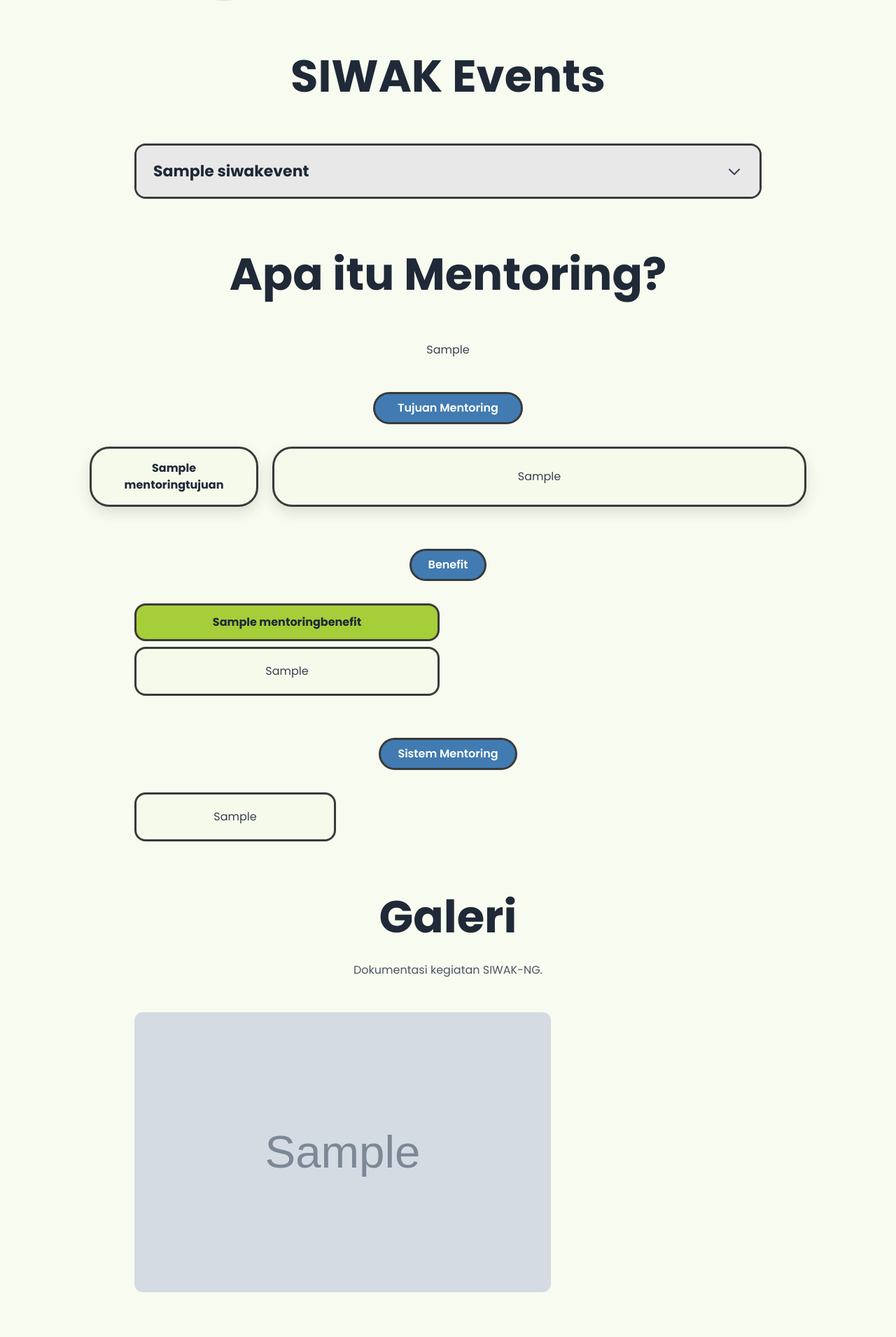
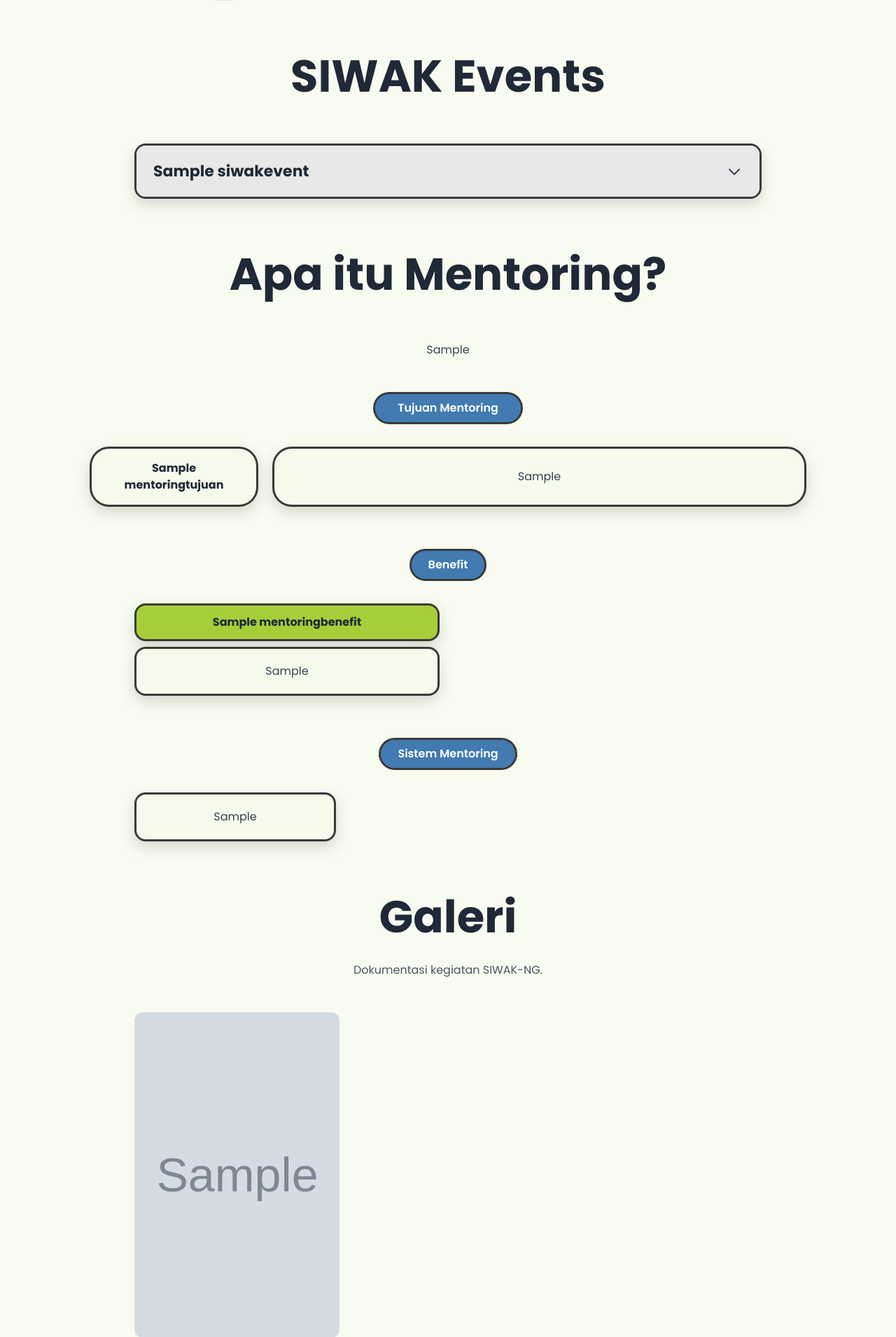
Before and after one commit to FUKI-Fasilkom/web-fuki, a Django app: page /siwak/ in a window 1280 px wide. Shown: the part 898-2808 px from the top of the page at 70% size. Run offline with Django 5.2, Linux system fonts and the light colour scheme; tables that the repository leaves empty hold one stand-in row (values such as "Sample post"); grey boxes marked "Sample" are stand-in pictures; some libraries are stand-ins or nearby versions.

Commit message:
fix galery and gradient shadow for border

```diff
--- a/siwak/templates/siwak/landing.html
+++ b/siwak/templates/siwak/landing.html
@@ -50,7 +50,7 @@
       <h2 class="text-[36px] sm:text-[64px] font-bold text-gray-800 text-center mb-12">SIWAK Events</h2>
       <div x-data="{ open: null }" class="max-w-4xl mx-auto space-y-4">
         {% for event in events %}
-        <div class="rounded-2xl border-[3px] border-[#3A3A3A] overflow-hidden">
+        <div class="rounded-2xl border-[3px] border-[#3A3A3A] overflow-hidden shadow-[0_8px_20px_rgba(58,58,58,0.18)]">
           <button @click="open = open === {{ forloop.counter0 }} ? null : {{ forloop.counter0 }}"
                   class="w-full flex items-center justify-between px-6 py-5 bg-[#E8E8E8] hover:bg-[#D8D8D8] transition text-left">
             <span class="font-bold text-[22px] text-gray-800">{{ event.judul }}</span>
@@ -61,7 +61,7 @@
             </svg>
           </button>
           <div x-show="open === {{ forloop.counter0 }}" x-transition
-               class="bg-[#F0F0F0] px-6 py-5 border-t-[3px] border-[#3A3A3A]">
+               class="bg-[#E8E8E8] px-6 py-5">
             {% if event.deskripsi %}
             <p class="text-base text-gray-700">{{ event.deskripsi }}</p>
             {% endif %}
@@ -106,7 +106,7 @@
                       rounded-[28px]
                       bg-[#F6FAEB]
                       border-[3px] border-[#3A3A3A]
-                      shadow-[0_8px_18px_rgba(58,58,58,0.15)]">
+                      shadow-[0_8px_20px_rgba(58,58,58,0.18)]">
             <span class="font-bold text-base text-gray-800 text-center">
               {{ tujuan.judul }}
             </span>
@@ -119,7 +119,7 @@
                       rounded-[28px]
                       bg-[#F6FAEB]
                       border-[3px] border-[#3A3A3A]
-                      shadow-[0_8px_18px_rgba(58,58,58,0.15)]">
+                      shadow-[0_8px_20px_rgba(58,58,58,0.18)]">
             <p class="text-base text-gray-700 text-center leading-relaxed">
               {{ tujuan.deskripsi }}
             </p>
@@ -143,10 +143,10 @@
         {% for benefit in benefit_list %}
         <div class="flex flex-col gap-2">
           {# Label LUAR — bukan di dalam kotak #}
-          <span class="self-stretch text-center px-5 py-3 rounded-2xl bg-[#A6CE39] text-gray-800 font-bold border-[3px] border-[#3A3A3A] text-base">
+          <span class="self-stretch text-center px-5 py-3 rounded-2xl bg-[#A6CE39] text-gray-800 font-bold border-[3px] border-[#3A3A3A] text-base shadow-[0_8px_20px_rgba(58,58,58,0.18)]">
             {{ benefit.judul }}
           </span>
-          <div class="rounded-2xl bg-[#F6FAEB] border-[3px] border-[#3A3A3A] p-5 flex-1">
+          <div class="rounded-2xl bg-[#F6FAEB] border-[3px] border-[#3A3A3A] p-5 flex-1 shadow-[0_8px_20px_rgba(58,58,58,0.18)]">
             <p class="text-base text-gray-700 text-center">{{ benefit.deskripsi }}</p>
           </div>
         </div>
@@ -163,7 +163,7 @@
       <div class="hidden md:grid md:grid-cols-3 gap-4 max-w-4xl mx-auto">
         {% for sistem in sistem_list %}
         <div class="rounded-2xl bg-[#F6FAEB] border-[3px] border-[#3A3A3A]
-                    p-5 text-base text-gray-700 text-center">
+                    p-5 text-base text-gray-700 text-center shadow-[0_8px_20px_rgba(58,58,58,0.18)]">
           {{ sistem.deskripsi }}
         </div>
         {% endfor %}
@@ -172,7 +172,7 @@
         {% for sistem in sistem_list %}
         <div x-show="slide === {{ forloop.counter0 }}"
              class="rounded-2xl bg-[#F6FAEB] border-[3px] border-[#3A3A3A]
-                    p-5 text-base text-gray-700 text-center">
+                    p-5 text-base text-gray-700 text-center shadow-[0_8px_20px_rgba(58,58,58,0.18)]">
           {{ sistem.deskripsi }}
         </div>
         {% endfor %}
@@ -189,20 +189,48 @@
       {% endif %}
     </section>
 
-    <!-- Galeri: max 3 foto, layout grid benar -->
+    <!-- Galeri -->
     {% if galeri_list %}
     <section class="mt-[60px]">
       <h2 class="text-[36px] sm:text-[64px] font-bold text-gray-800 text-center mb-4">Galeri</h2>
       <p class="text-center text-gray-600 text-base mb-12">Dokumentasi kegiatan SIWAK-NG.</p>
-      <div class="grid grid-cols-3 grid-rows-2 gap-2 max-w-4xl mx-auto h-[400px]">
-        {% for foto in galeri_list|slice:":3" %}
+
+      <div class="max-w-4xl mx-auto space-y-3">
+        {% for foto in galeri_list %}
+
         {% if forloop.first %}
+        <div class="grid grid-cols-1 sm:grid-cols-3 sm:grid-rows-3 gap-2 sm:h-[465px]">
+
+        {% elif forloop.counter0|divisibleby:"5" %}
+        <div class="grid grid-cols-1 sm:grid-cols-3 sm:grid-rows-3 gap-2 sm:h-[465px]">
+
+        {% endif %}
+
+        {% if forloop.counter|add:"-1"|divisibleby:"5" %}
         <img src="{{ foto.gambar.url }}" alt="{{ foto.caption }}"
-             class="col-span-2 row-span-2 w-full h-full object-cover rounded-xl">
-        {% else %}
+             class="w-full h-full object-cover rounded-xl sm:col-start-1 sm:row-start-1 sm:row-span-3">
+
+        {% elif forloop.counter|add:"-2"|divisibleby:"5" %}
         <img src="{{ foto.gambar.url }}" alt="{{ foto.caption }}"
-             class="col-start-3 w-full h-full object-cover rounded-xl">
+             class="w-full h-full object-cover rounded-xl sm:col-start-2 sm:row-start-1">
+
+        {% elif forloop.counter|add:"-3"|divisibleby:"5" %}
+        <img src="{{ foto.gambar.url }}" alt="{{ foto.caption }}"
+             class="w-full h-full object-cover rounded-xl sm:col-start-2 sm:row-start-2">
+
+        {% elif forloop.counter|add:"-4"|divisibleby:"5" %}
+        <img src="{{ foto.gambar.url }}" alt="{{ foto.caption }}"
+             class="w-full h-full object-cover rounded-xl sm:col-start-3 sm:row-start-1 sm:row-span-2">
+
+        {% elif forloop.counter|add:"-5"|divisibleby:"5" %}
+        <img src="{{ foto.gambar.url }}" alt="{{ foto.caption }}"
+             class="w-full h-full object-cover rounded-xl sm:col-start-2 sm:col-span-2 sm:row-start-3">
         {% endif %}
+
+        {% if forloop.counter|divisibleby:"5" or forloop.last %}
+        </div>
+        {% endif %}
+
         {% endfor %}
       </div>
     </section>
@@ -264,27 +292,32 @@
     </section>
     {% endif %}
 
-    <!-- FAQ: closed=hijau, open=krem -->
+    <!-- FAQ -->
     {% if faq_list %}
     <section class="mt-[60px]">
       <h2 class="text-[36px] sm:text-[64px] font-bold text-gray-800 text-center mb-12">FAQ Mentoring</h2>
       <div x-data="{ open: null }" class="max-w-4xl mx-auto space-y-3">
         {% for faq in faq_list %}
-        <div class="rounded-2xl border-[3px] border-[#3A3A3A] overflow-hidden">
+        <div class="rounded-2xl border-[3px] border-[#3A3A3A] overflow-hidden shadow-[0_8px_20px_rgba(58,58,58,0.18)]"
+             :class="open === {{ forloop.counter0 }} ? 'bg-[#F6FAEB]' : 'bg-[#A6CE39]'">
+
           <button @click="open = open === {{ forloop.counter0 }} ? null : {{ forloop.counter0 }}"
-                  :class="open === {{ forloop.counter0 }} ? 'bg-[#F6FAEB]' : 'bg-[#A6CE39]'"
-                  class="w-full flex items-center justify-between px-5 py-4 font-semibold text-gray-800 text-left transition text-base">
+                  class="w-full flex items-center justify-between px-5 py-4 font-semibold text-gray-800 text-left transition bg-transparent">
+
             <span>{{ faq.pertanyaan }}</span>
+
             <svg class="w-5 h-5 shrink-0 transition-transform"
                  :class="open === {{ forloop.counter0 }} ? 'rotate-180' : ''"
                  fill="none" stroke="currentColor" viewBox="0 0 24 24">
               <path stroke-linecap="round" stroke-linejoin="round" stroke-width="2" d="M19 9l-7 7-7-7"/>
             </svg>
           </button>
+
           <div x-show="open === {{ forloop.counter0 }}" x-transition
-               class="bg-[#F6FAEB] px-5 py-4 text-base text-gray-700 border-t-[3px] border-[#3A3A3A]">
+               class="px-5 pb-4 text-base text-gray-700 bg-transparent">
             {{ faq.jawaban }}
           </div>
+
         </div>
         {% endfor %}
       </div>
```
